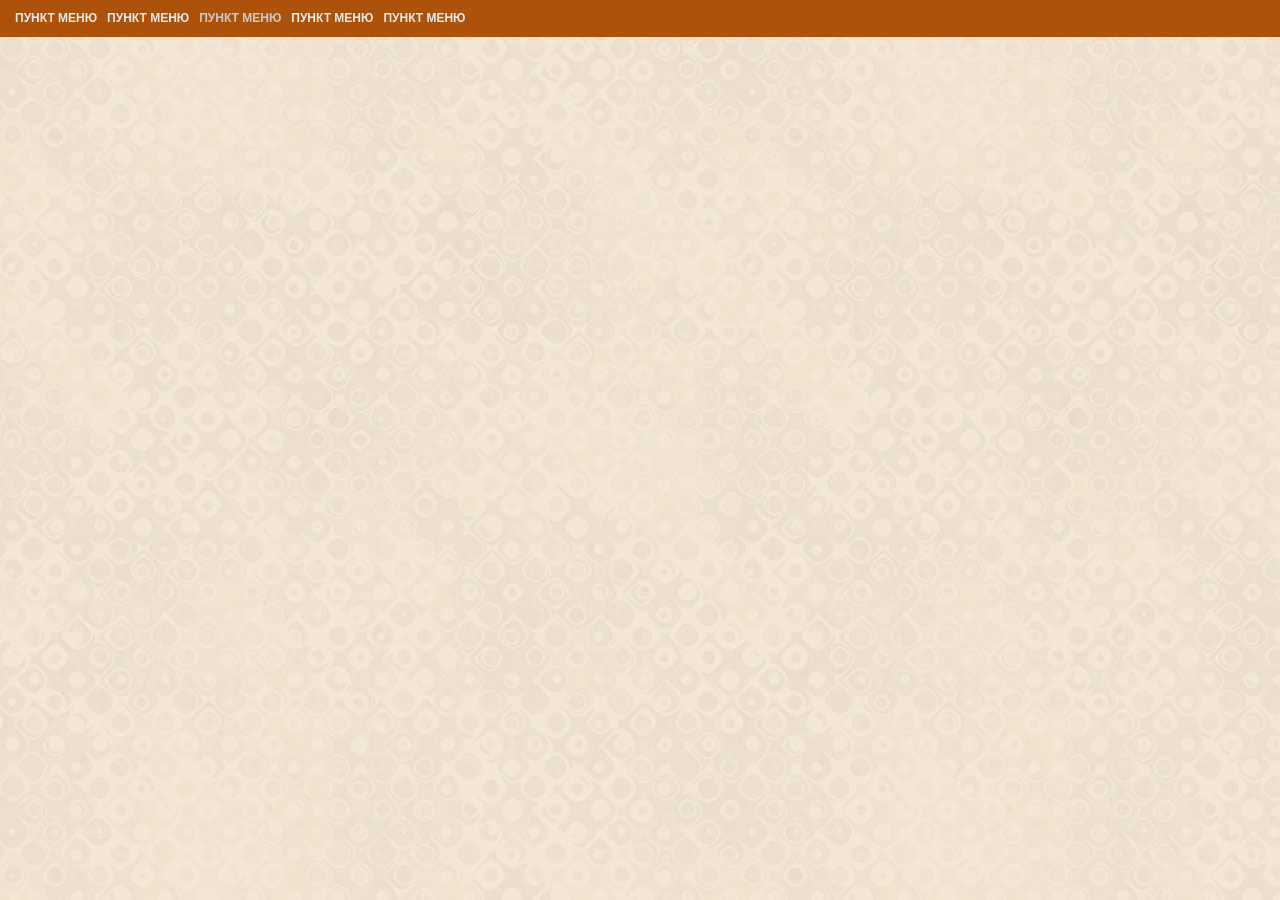
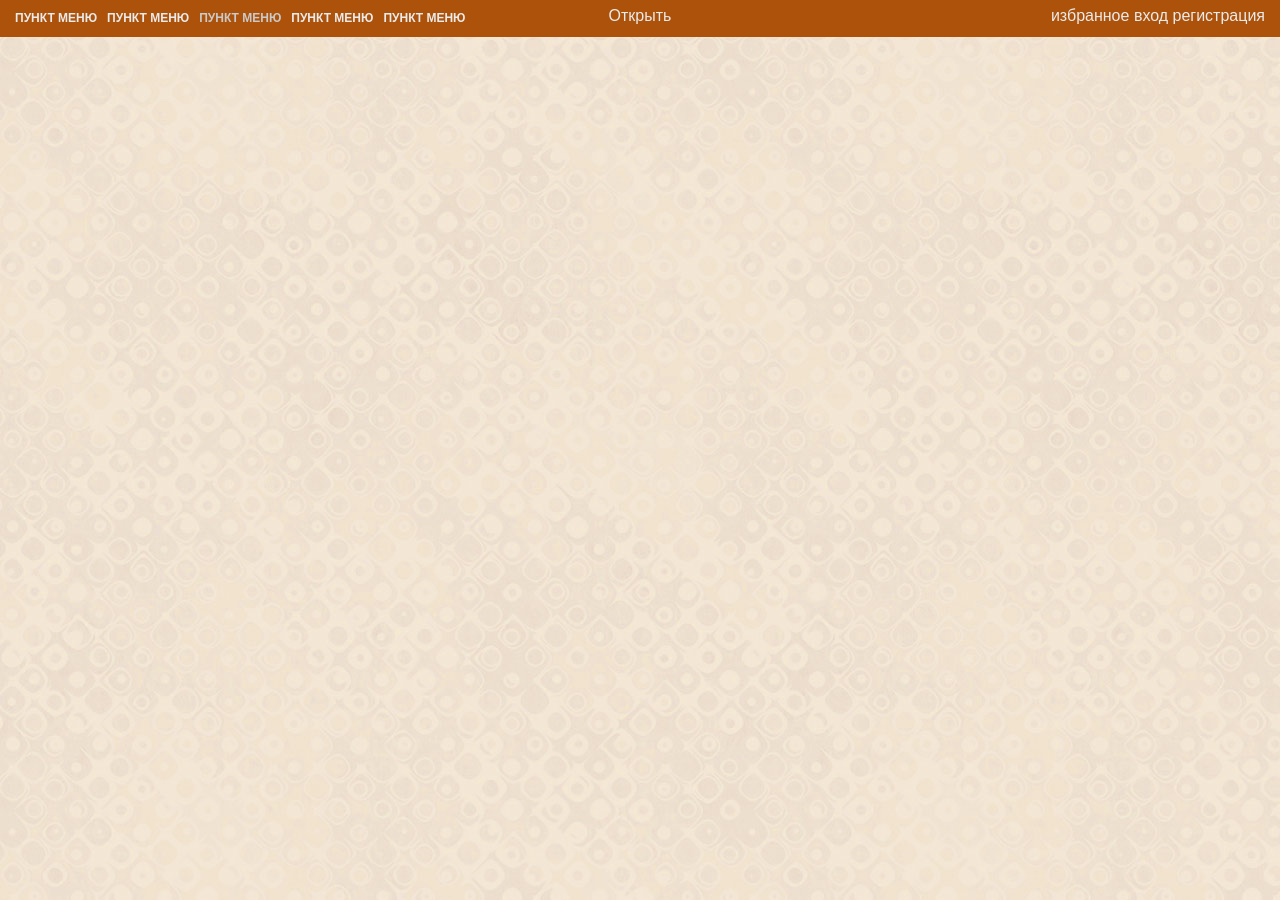
Before and after one commit to sarhov-insales/perfectgold, a Jekyll site: the page built from index.html, in a window 1280 px wide. Built offline with Jekyll 4.4.1, drawn with Linux system fonts in a browser that asks for light colours; Markdown is read by kramdown in place of the engine named in the settings; the list of posts is cut into pages by our own code.

Commit message:
update loading

```diff
--- /dev/null
+++ b/_includes/loader.html
@@ -0,0 +1,5 @@
+<div class="loader">
+	<span class="icon-diamond loader-animation">
+
+	</span>
+</div>
--- a/_layouts/default.html
+++ b/_layouts/default.html
@@ -8,15 +8,19 @@
   <meta charset="utf-8" />
     <meta name="viewport" content="width=device-width, initial-scale=1.0" />
     <link rel="stylesheet" href="css/foundation.min.css" />
+    <link rel="stylesheet" href="http://i.icomoon.io/public/temp/bd83c6339b/perfectgold/style.css">
     <link rel="stylesheet" href="css/cssreset-min.css" />
     <link rel="stylesheet" href="css/nivo-slider.css" />
     <link rel="stylesheet" href="css/style.css" />
     <link rel="stylesheet" href="css/editor.css" />
     <script src="js/modernizr.js"></script>
 
+
 </head>
 
 <body>
+
+{% include loader.html %}
 
   <div class="off-canvas-wrap" data-offcanvas>
     <div class="inner-wrap">
@@ -34,16 +38,44 @@
             </nav>
             <!-- top-nav-links -->
           </div>
-              <div class="columns small-4"></div>
-              <div class="columns small-10"></div>
+          <div class="columns small-4 text-center">
+            <a href="" class="top-bar-center js-topBarOpen">Открыть</a>
+          </div>
+          <div class="columns small-10 text-right">
+            <div class="header-links">
+
+              <a href="wisht.html" class="wish-list-link action-link">
+                <span class="wish-list--link-text action-link-text">избранное</span>
+              </a>
+
+              <a href="wish.html" class="login-link action-link">
+                <span class="login-link-text action-link-text">вход</span>
+              </a>
+
+              <a href="wisht.html" class="registration-link action-link">
+                <span class="registration-list-text action-link-text">регистрация</span>
+              </a>
 
             </div>
+          </div>
+
+        </div>
+
+        <div class="phone">
+          <a href="#" class="phone-link">
+
+          </a>
+        </div>
+
+
         <!-- top-nav -->
       </div>
     </section>
       <a class="exit-off-canvas"></a>
     </div>
+    <!-- inner-wrap -->
   </div>
+  <!-- off-canvas-wrap -->
 
     <script src="js/jquery.min.js"></script>
     <script src="js/slider.js"></script>
--- a/css/style.css
+++ b/css/style.css
@@ -1,6 +1,92 @@
-/*html{
+/*
+html{
 	background: url('../img/pg_index.jpg') center 0 repeat #ECDFCE;
-}*/
+}
+*/
+
+
+/* LOADER */
+
+.no-js .loader{
+	display: none;
+}
+
+html.no-js{
+	overflow: visible;
+}
+
+html{
+overflow: hidden;
+}
+
+.loader{
+	position: fixed;
+	background: #000;
+	top: 0;
+	left: 0;
+	right: 0;
+	bottom:0;
+	margin: auto;
+	z-index: 9999;
+}
+
+.loader-animation{
+	position: absolute;
+	display: inline-block;
+	top: 0;
+	bottom: 0;
+	left: 0;
+	right: 0;
+	margin: auto;
+	width: 200px;
+	height: 200px;
+	overflow: hidden;
+	text-align: center;
+	line-height: 200px;
+	/*background: #9c0;*/
+	font-size: 80px;
+	color: #ad520b;
+	animation:load 3s linear infinite;
+-moz-animation:load 3s linear infinite; /* Firefox */
+-webkit-animation:load 3s linear infinite; /* Safari and Chrome */
+-o-animation:load 3s linear infinite; /* Opera */
+}
+
+
+@keyframes load
+{
+0%,100%   {color:red;}
+25%  {color:yellow;}
+50%  {color:#ad520b;}
+75% {color:green;}
+
+}
+
+@-moz-keyframes load /* Firefox */
+{
+0%,100%   {color:red;}
+25%  {color:yellow;}
+50%  {color:#ad520b;}
+75% {color:green;}
+}
+
+@-webkit-keyframes load /* Safari and Chrome */
+{
+0%,100%   {color:red;}
+25%  {color:yellow;}
+50%  {color:#ad520b;}
+75% {color:green;}
+}
+
+@-o-keyframes load /* Opera */
+{
+0%,100%   {color:red;}
+25%  {color:yellow;}
+50%  {color:#ad520b;}
+75% {color:green;}
+}
+
+/* END LOADER */
 
 body{
 	background: none;
@@ -36,3 +122,14 @@
 .top-nav-link.active{
 	color: #CACACA;
 }
+/*
+.phone-link{
+	width: 33px;
+	height: 28px;
+	display: block;
+	background: url('../img/call-order-anime.gif') 0 -32px no-repeat;
+}
+
+.phone-link:hover{
+	background-position: 0 1px;
+}*/
--- a/js/functions.js
+++ b/js/functions.js
@@ -0,0 +1,4 @@
+$(window).load(function() {
+  $(".loader").fadeOut("slow");
+  $('html').css('overflow', 'visible');
+})
```
Also changed, not shown: img/call-order-anime.gif (added). Lines whose indentation alone changed are shown as unchanged.
